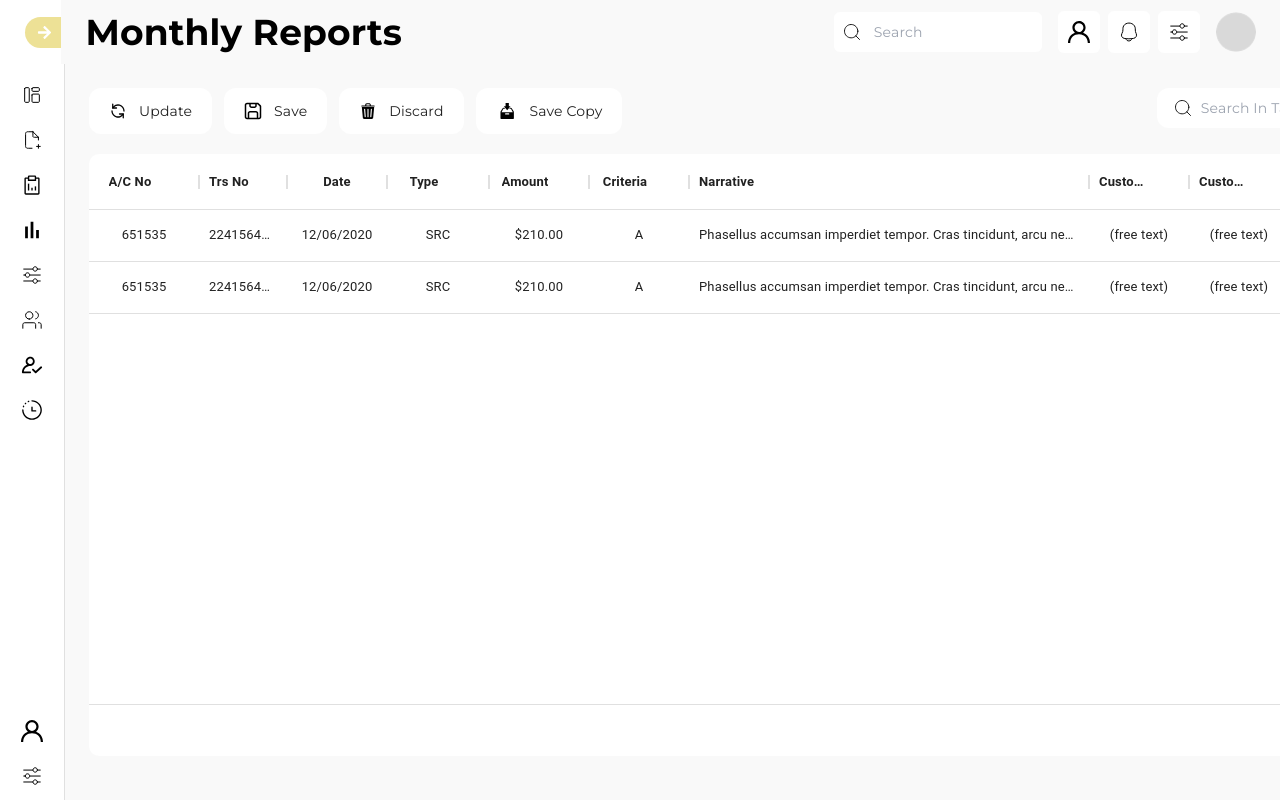
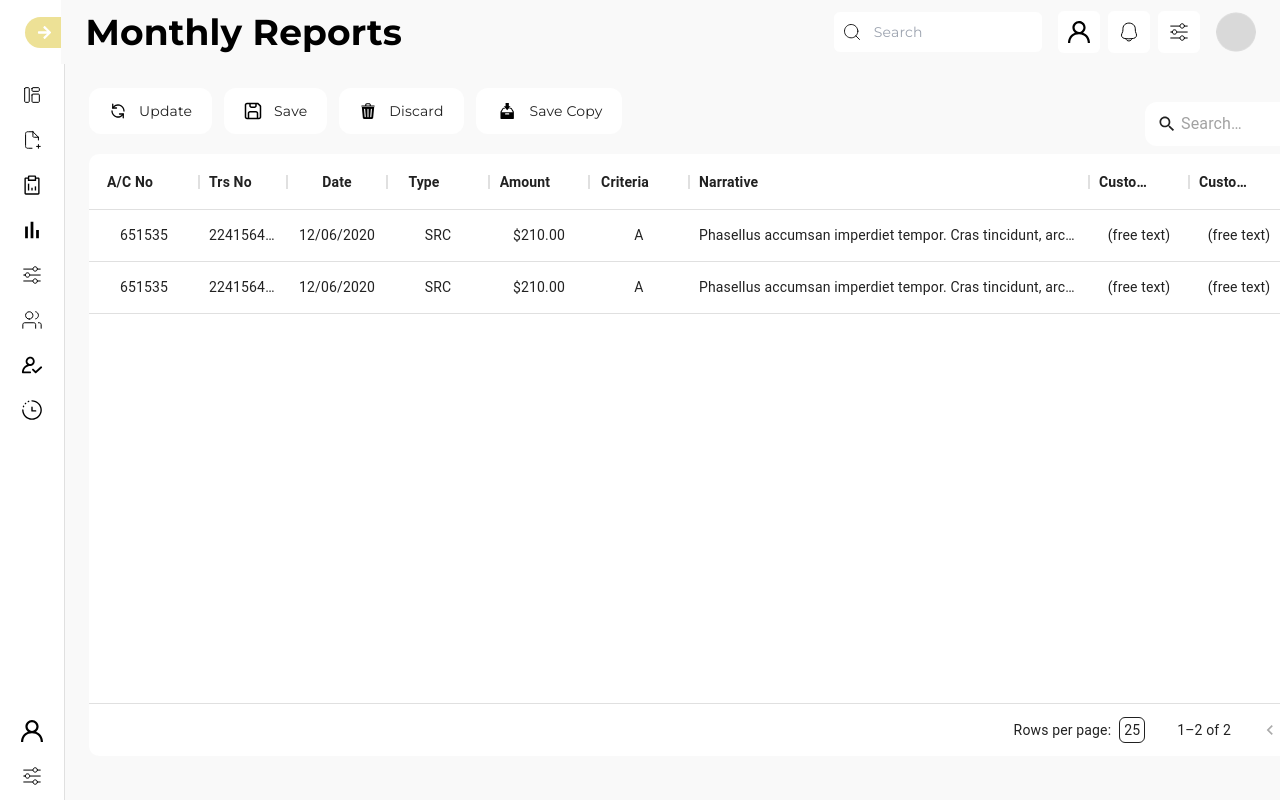
Before and after one commit to abdulbari149/AML-Frontend, a Next.js app: page /monthly-reports in a window 1280 px wide. Shown: the top 800 px of the page. Built offline with nearby package versions, Linux system fonts and the light colour scheme.

Commit message:
monthly report table done

```diff
--- a/src/components/monthly-report/MonthlyReport.tsx
+++ b/src/components/monthly-report/MonthlyReport.tsx
@@ -9,6 +9,10 @@ import saveSvg from "@/assets/svgs/Save.svg";
 import discardSvg from "@/assets/svgs/Discard.svg";
 import saveCopySvg from "@/assets/svgs/saveCopy.svg";
 import searchSvg from "@/assets/svgs/search.svg";
+
+// UTILS
+import { CustomPagination } from "@/utils/CustomPagination";
+import { SearchTable } from "@/utils/SearchTable";
 
 const columns: GridColDef[] = [
   {
@@ -124,6 +128,11 @@ const rows = [
   },
 ];
 
+const initialState = {
+  pagination: { paginationModel: { pageSize: 25 } },
+  rows: rows,
+};
+
 const MonthlyReport = () => {
   return (
     <>
@@ -172,25 +181,9 @@ const MonthlyReport = () => {
             <span className="md:text-sm text-xs font-normal">Save Copy</span>
           </button>
         </div>
-
-        {/* search bar */}
-        <div className=" relative md:block hidden">
-          <Image
-            src={searchSvg}
-            alt="notificationSvg"
-            className=" absolute top-[10px] left-4 w-5"
-          />
-          <input
-            type="text"
-            name="search"
-            id="search"
-            placeholder=" Search In Table"
-            className=" w-56 bg-white py-[10px] pl-10 pr-2 mr-2 rounded-xl text-[##00000080] md:text-sm text-xs focus:outline-none"
-          />
-        </div>
       </div>
 
-      {/* table */}
+      {/* TABLE */}
       <div
         style={{
           height: "80%",
@@ -201,10 +194,10 @@ const MonthlyReport = () => {
         }}
       >
         <DataGrid
+          pagination
           sx={{
             border: "none",
             "& .MuiDataGrid-columnHeaderTitle": {
-              fontSize: "13px",
               fontWeight: "600",
             },
             "& .MuiDataGrid-columnHeader": {
@@ -214,14 +207,53 @@ const MonthlyReport = () => {
               {
                 outline: "none",
               },
-            "& .MuiDataGrid-row": {
-              fontSize: "13px",
-              fontWeight: "400",
+            // SEARCH
+            "& .MuiBox-root": {
+              display: "flex",
+              position: "absolute",
+              right: 0,
+              top: "-52px",
+              background: "white",
+              borderRadius: "12px",
+              fontSize: "14px",
+              padding: "6px 12px",
+              width: "244px",
+            },
+            "& .css-3be3ve-MuiFormControl-root-MuiTextField-root-MuiDataGrid-toolbarQuickFilter":
+              {
+                paddingBottom: "0px",
+              },
+            "& .MuiInput-underline:before, .css-1eed5fa-MuiInputBase-root-MuiInput-root::before, .css-1eed5fa-MuiInputBase-root-MuiInput-root::after":
+              {
+                borderBottom: "none !important",
+              },
+            // PAGINATION
+            "& .Mui-selected, .Mui-selected:hover": {
+              backgroundColor: "rgba(0, 0, 0, 0.1) !important",
+              color: "black !important",
+            },
+            "& .css-78c6dr-MuiToolbar-root-MuiTablePagination-toolbar": {
+              paddingRight: "24px",
+            },
+            "& .css-pqjvzy-MuiSvgIcon-root-MuiSelect-icon": {
+              display: "none",
+            },
+            "& .css-194a1fa-MuiSelect-select-MuiInputBase-input.css-194a1fa-MuiSelect-select-MuiInputBase-input.css-194a1fa-MuiSelect-select-MuiInputBase-input":
+              {
+                paddingRight: "4px",
+              },
+            "& .css-194a1fa-MuiSelect-select-MuiInputBase-input ": {
+              padding: "2px 4px !important",
+              border: "1px solid",
+              borderRadius: "6px",
+              fontSize: "14px",
             },
           }}
           rows={rows}
           columns={columns}
-          hideFooterPagination={true}
+          hideFooterPagination={false}
+          slots={{ toolbar: SearchTable, pagination: CustomPagination }}
+          initialState={initialState}
         />
       </div>
     </>
```
